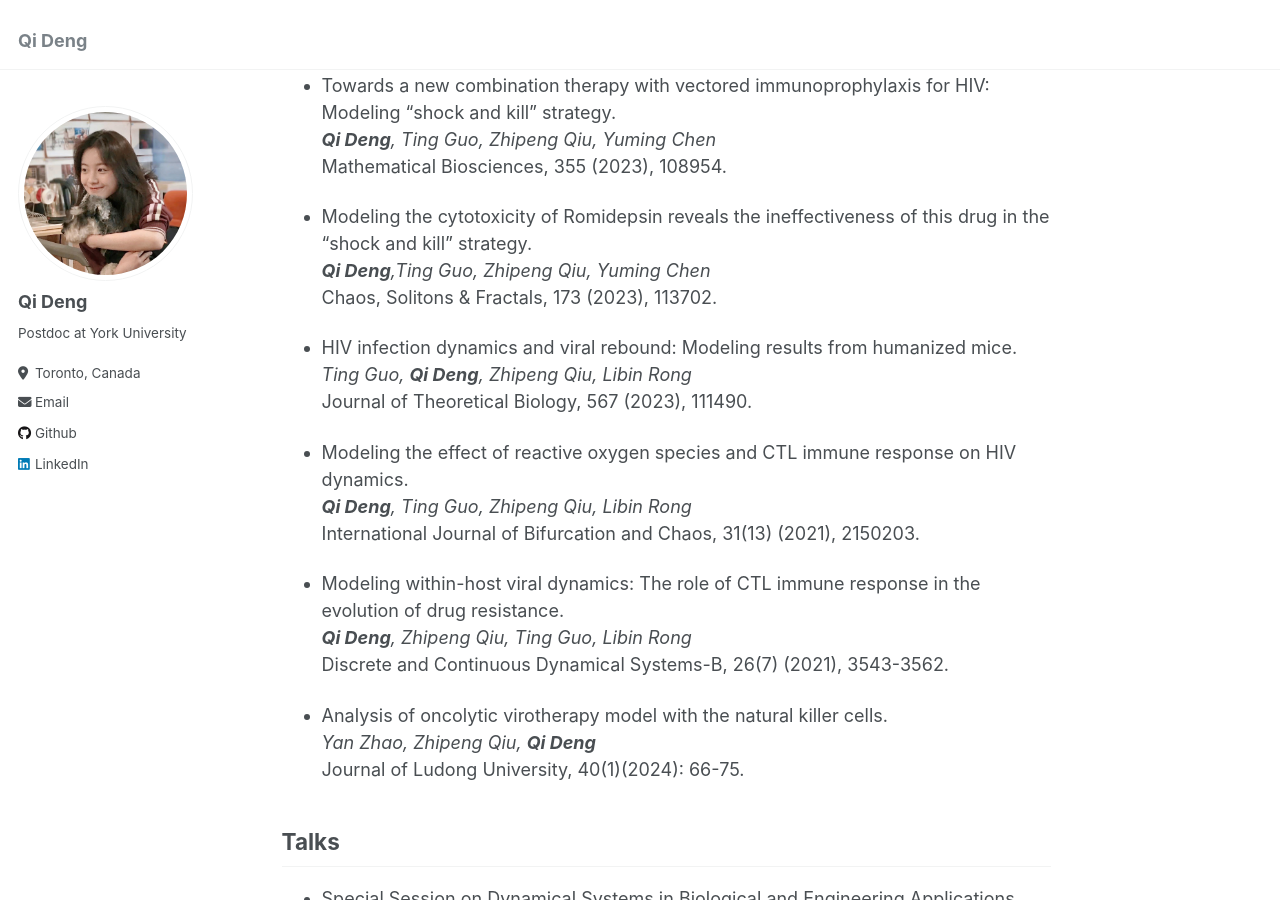
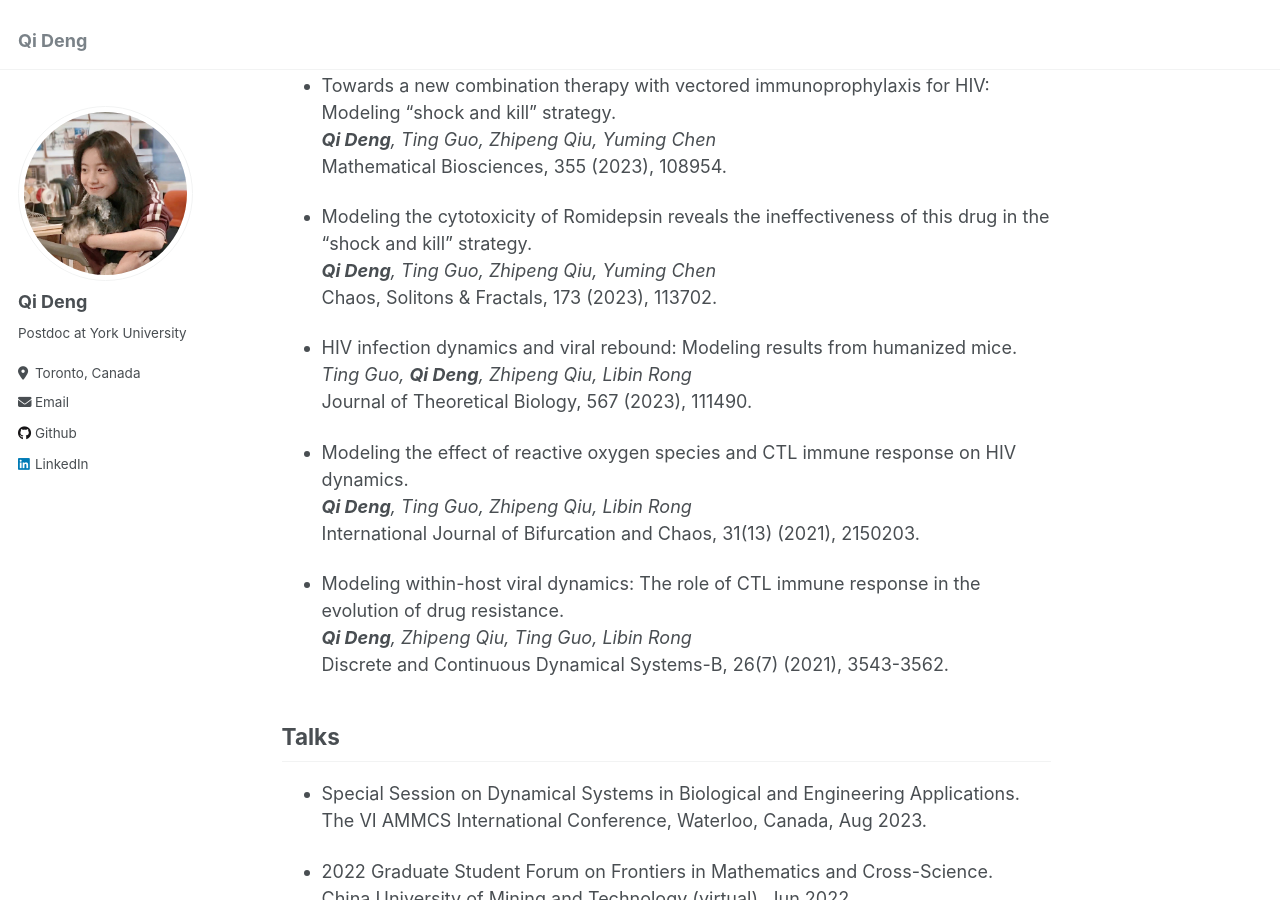
Before and after one commit to qideng-math/qideng-math.github.io, a Jekyll site: the page built from _pages/about.md, in a window 1280 px wide and 900 px high, scrolled down 546 px. Built offline with Jekyll 4.4.1, drawn with Linux system fonts in a browser that asks for light colours.

Commit message:
Update about.md

```diff
--- a/_pages/about.md
+++ b/_pages/about.md
@@ -23,7 +23,7 @@ Journal of Mathematical Biology, 89(1)(2024), 6.
 Mathematical Biosciences, 355 (2023), 108954.
 
 * Modeling the cytotoxicity of Romidepsin reveals the ineffectiveness of this drug in the “shock and kill” strategy.\
-*__Qi Deng__,Ting Guo, Zhipeng Qiu, Yuming Chen*\
+*__Qi Deng__, Ting Guo, Zhipeng Qiu, Yuming Chen*\
 Chaos, Solitons & Fractals, 173 (2023), 113702.
 
 * HIV infection dynamics and viral rebound: Modeling results from humanized mice.\
@@ -37,10 +37,6 @@ International Journal of Bifurcation and Chaos, 31(13) (2021), 2150203.
 * Modeling within-host viral dynamics: The role of CTL immune response in the evolution of drug resistance.\
 *__Qi Deng__, Zhipeng Qiu, Ting Guo, Libin Rong*\
 Discrete and Continuous Dynamical Systems-B, 26(7) (2021), 3543-3562.
-
-* Analysis of oncolytic virotherapy model with the natural killer cells.\
-*Yan Zhao, Zhipeng Qiu, __Qi Deng__*\
-Journal of Ludong University, 40(1)(2024): 66-75.
 
 Talks
 ---
```
